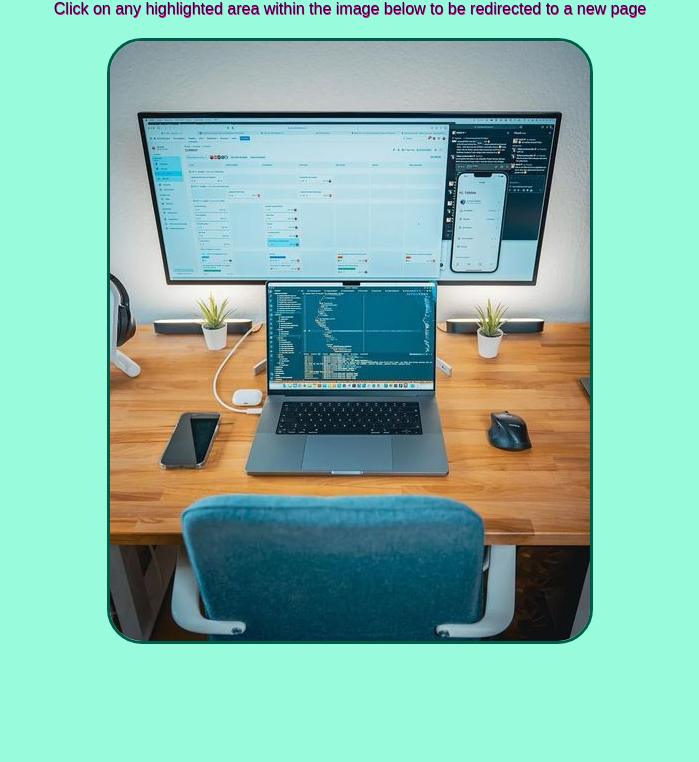
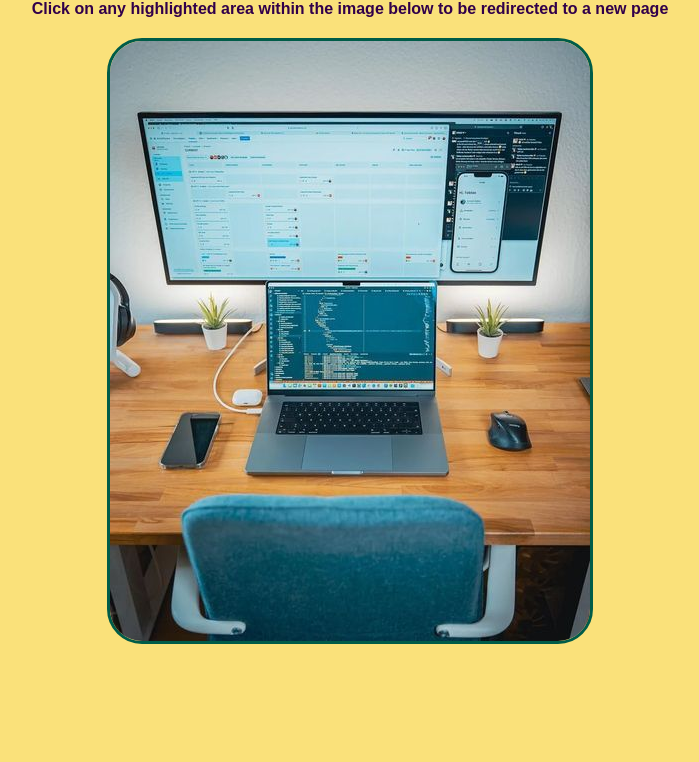
Before and after one commit to Hi-Aman-Jain/My-Workspace, a plain HTML site: page index.html in a window 1280 px wide. Shown: the part 38-800 px from the top of the page, without its empty margins (290-989 px from the left). Drawn offline with Linux system fonts and the light colour scheme.

Commit message:
background color updated

```diff
--- a/index.html
+++ b/index.html
@@ -7,7 +7,7 @@
     <style>
       body {
         font-family: Arial, sans-serif;
-        background-color: #98fcdc;
+        background-color: rgba(250, 223, 112, 0.926);
         margin: 0;
         padding: 0;
         display: flex;
@@ -27,7 +27,7 @@
         color: #31004a;
         margin-bottom: 20px;
         margin-top: -10px;
-        text-shadow: 0.5px 0.5px 0px #ff0080;
+        font-weight: bold;
       }
       img {
         border: 3px solid #005c48;
```
